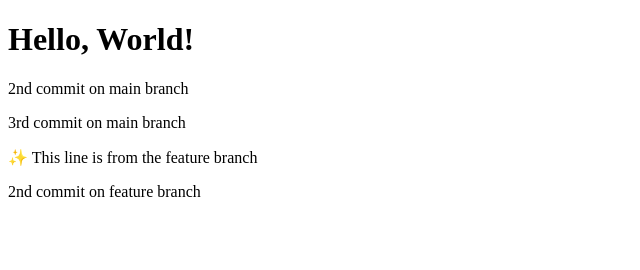
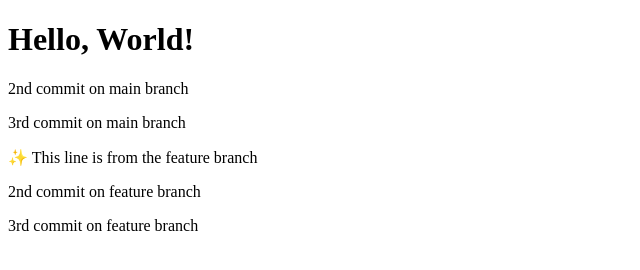
Before and after one commit to nisshchayarathi/test-merge, a plain HTML site: page test.html in a window 1280 px wide. Shown: the whole page, without its empty margins (0-640 px from the left). Drawn offline with Linux system fonts and the light colour scheme.

Commit message:
3rd commit on feature  branch

```diff
--- a/test.html
+++ b/test.html
@@ -11,4 +11,5 @@
     <p>3rd commit on main branch</p>
     <p>✨ This line is from the feature branch</p>
     <p>2nd commit on feature branch</p>
+    <p>3rd commit on feature branch</p>
 </html>
```
